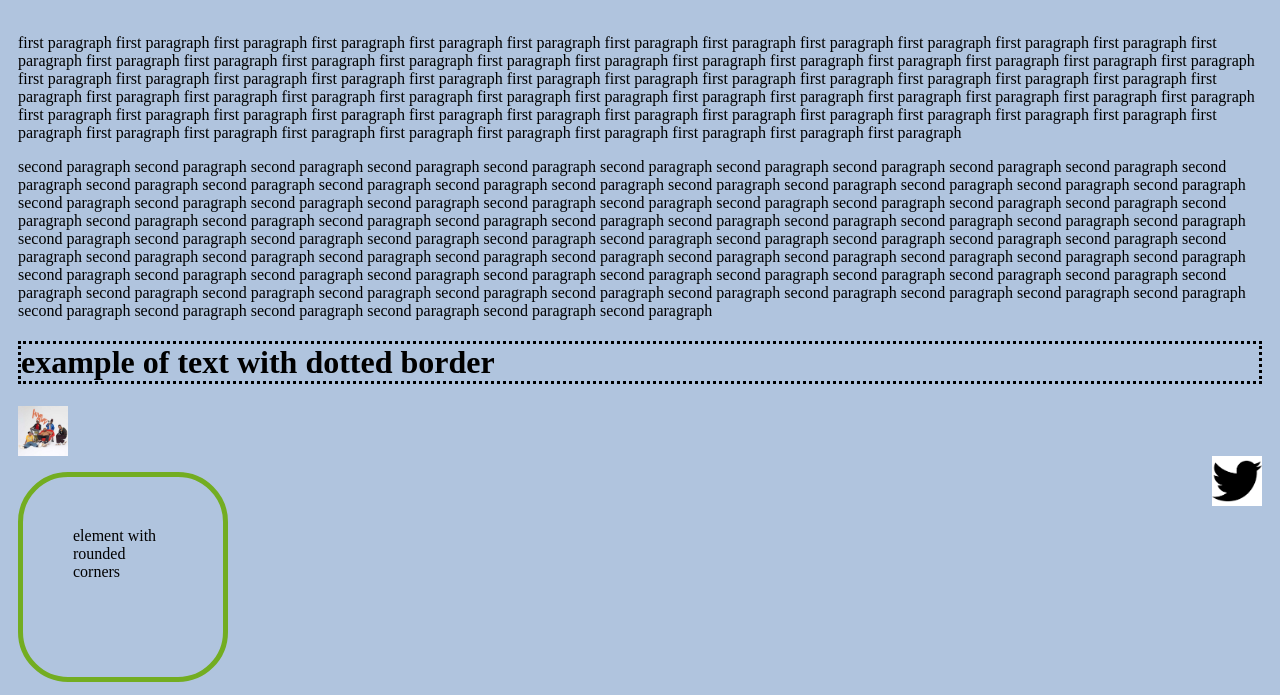
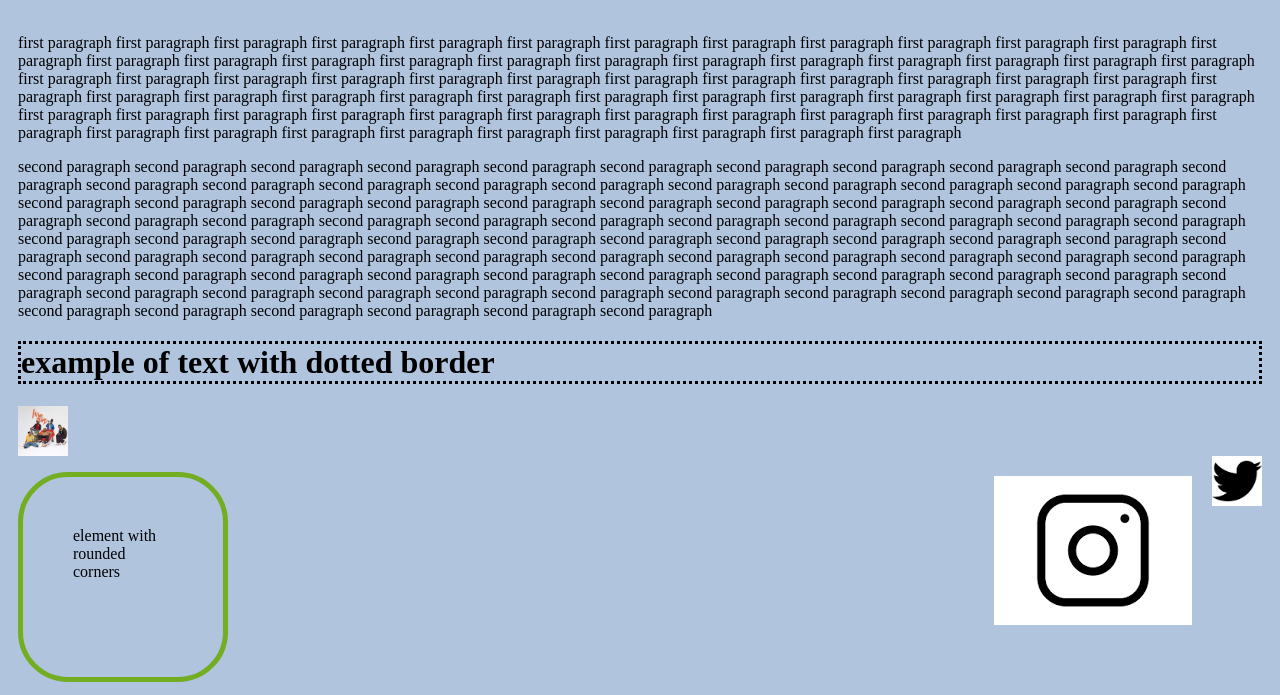
Before and after one commit to bkassala-1732722/bkassala-1732722.github.io, a plain HTML site: page someCss.html in a window 1280 px wide. Shown: the top 695 px of the page. Drawn offline with Linux system fonts and the light colour scheme.

Commit message:
Add files via upload

```diff
--- a/anExternal.css
+++ b/anExternal.css
@@ -36,7 +36,7 @@ h1 {
 #pic{
     margin-left: 20px;
     margin-right: 20px;
-    margin-top: 1000px;
+    margin-top: 20px;
     margin-bottom: 20px;
     float: right; /*master 03*/
 }
```
